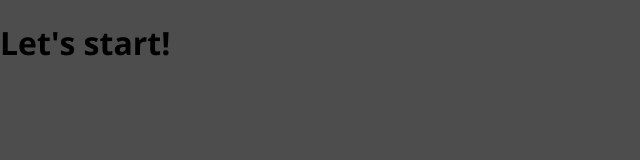
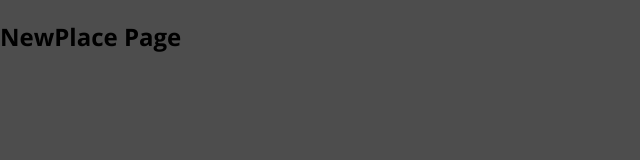
Before and after one commit to bgoonz/MERN-STACK, a React (Create React App) app in the folder frontend/: page /places/new in a window 1280 px wide. Shown: the top 160 px of the page, without its empty margins (0-640 px from the left). Built offline with nearby package versions, Linux system fonts and the light colour scheme.

Commit message:
route setup in app.js

```diff
--- a/frontend/package.json
+++ b/frontend/package.json
@@ -5,6 +5,7 @@
   "dependencies": {
     "react": "^16.11.0",
     "react-dom": "^16.11.0",
+    "react-router-dom": "5.3.4",
     "react-scripts": "3.2.0"
   },
   "scripts": {
--- a/frontend/src/App.js
+++ b/frontend/src/App.js
@@ -1,7 +1,26 @@
-import React from 'react';
-
-function App() {
-  return <h1>Let's start!</h1>;
-}
+import React from "react";
+import {
+  BrowserRouter as Router,
+  Route,
+  Redirect,
+  Switch,
+} from "react-router-dom";
+import Users from "./user/pages/Users";
+import NewPlace from "./places/pages/NewPlace";
+const App = () => {
+  return (
+    <Router>
+      <Switch>
+        <Route path="/" exact>
+          <Users />
+        </Route>
+        <Route path="/places/new" exact>
+          <NewPlace />
+        </Route>
+        <Redirect to="/" />
+      </Switch>
+    </Router>
+  );
+};
 
 export default App;
--- /dev/null
+++ b/frontend/src/places/pages/NewPlace.js
@@ -0,0 +1,7 @@
+import React from "react";
+
+const NewPlace = () => {
+    return <h2>NewPlace Page</h2>;
+};
+
+export default NewPlace;
--- /dev/null
+++ b/frontend/src/user/pages/Users.js
@@ -0,0 +1,7 @@
+import React from "react";
+
+const Users = () => {
+  return <h2>Users Page</h2>;
+};
+
+export default Users;
```
Also changed, not shown: 1 other file (tests, documents, lock files or other folders).
